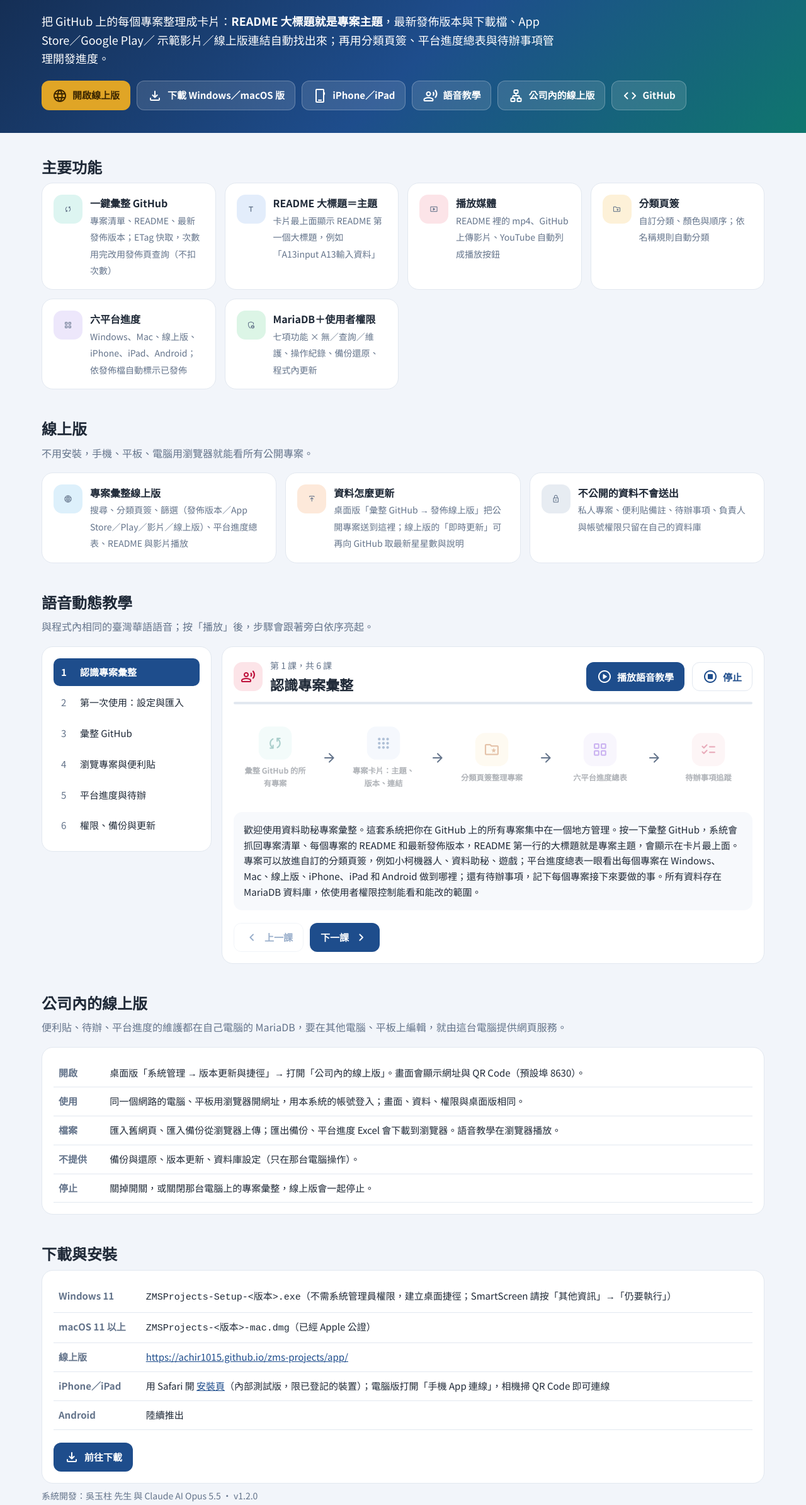
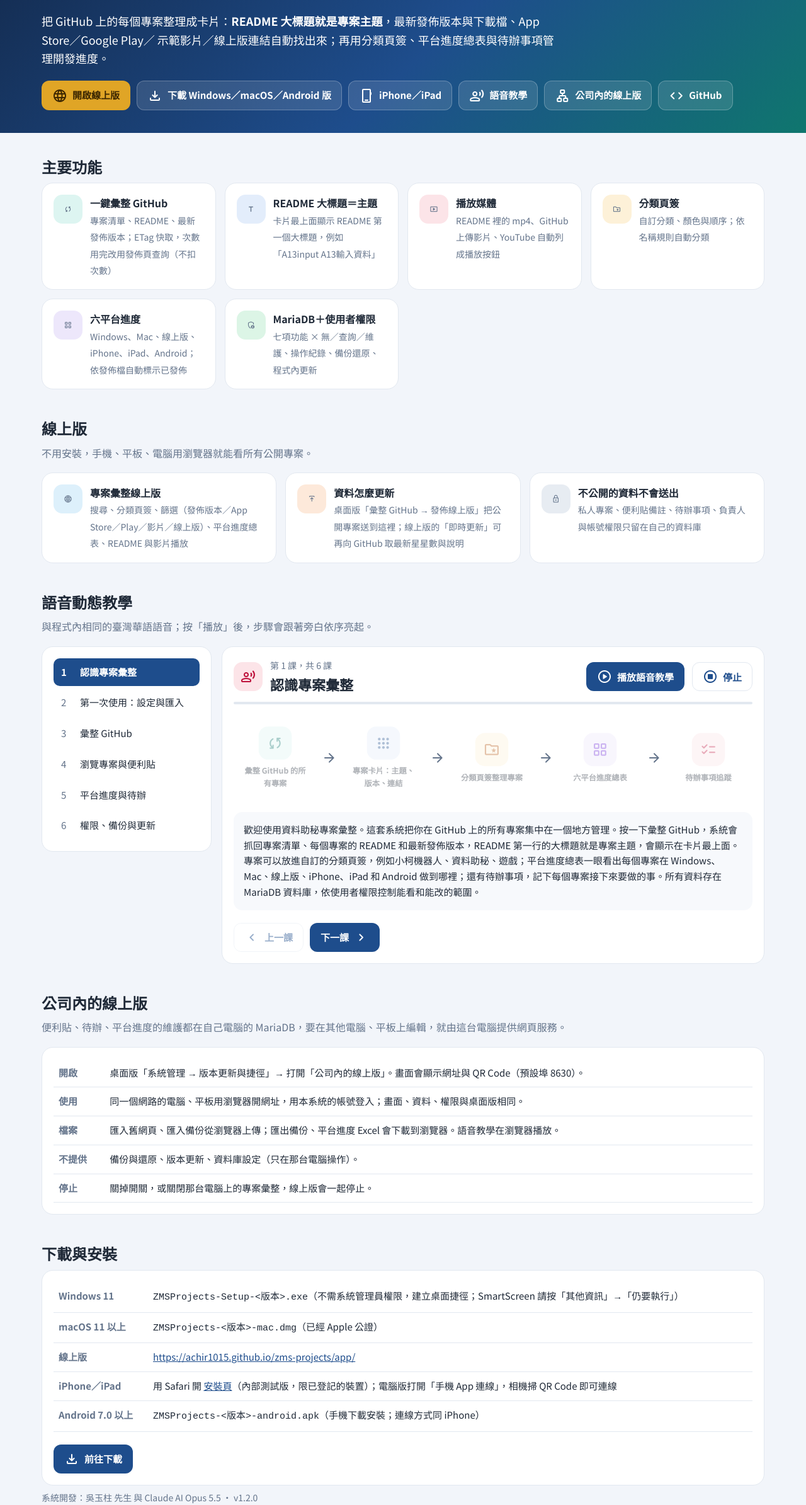
Before and after one commit to achir1015/zms-projects, a plain HTML site: page docs/index.html in a window 1280 px wide. Shown: the part 142-2531 px from the top of the page at 63% size. Drawn offline with nearby package versions, Linux system fonts and the light colour scheme.

Commit message:
README、介紹頁：Android 版已推出
Co-Authored-By: Claude Opus 5.5 <noreply@anthropic.com>

```diff
--- a/docs/index.html
+++ b/docs/index.html
@@ -125,7 +125,7 @@ footer{padding:30px 0 40px;color:var(--muted);font-size:14px}
       示範影片／線上版連結自動找出來；再用分類頁簽、平台進度總表與待辦事項管理開發進度。</p>
     <div class="btns">
       <a class="btn gold" href="app/"><span class="ms">language</span>開啟線上版</a>
-      <a class="btn ghost" href="https://github.com/achir1015/zms-projects/releases/latest"><span class="ms">download</span>下載 Windows／macOS 版</a>
+      <a class="btn ghost" href="https://github.com/achir1015/zms-projects/releases/latest"><span class="ms">download</span>下載 Windows／macOS／Android 版</a>
       <a class="btn ghost" href="ios/"><span class="ms">phone_iphone</span>iPhone／iPad</a>
       <a class="btn ghost" href="#lessons"><span class="ms">record_voice_over</span>語音教學</a>
       <a class="btn ghost" href="#online"><span class="ms">lan</span>公司內的線上版</a>
@@ -201,7 +201,7 @@ footer{padding:30px 0 40px;color:var(--muted);font-size:14px}
         <tr><th>macOS 11 以上</th><td><code>ZMSProjects-&lt;版本&gt;-mac.dmg</code>（已經 Apple 公證）</td></tr>
         <tr><th>線上版</th><td><a href="app/">https://achir1015.github.io/zms-projects/app/</a></td></tr>
         <tr><th>iPhone／iPad</th><td>用 Safari 開 <a href="ios/">安裝頁</a>（內部測試版，限已登記的裝置）；電腦版打開「手機 App 連線」，相機掃 QR Code 即可連線</td></tr>
-        <tr><th>Android</th><td>陸續推出</td></tr>
+        <tr><th>Android 7.0 以上</th><td><code>ZMSProjects-&lt;版本&gt;-android.apk</code>（手機下載安裝；連線方式同 iPhone）</td></tr>
       </table>
       <div class="btns"><a class="btn pri" href="https://github.com/achir1015/zms-projects/releases/latest"><span class="ms">download</span>前往下載</a></div>
     </div>
```
Also changed, not shown: 1 other file.
